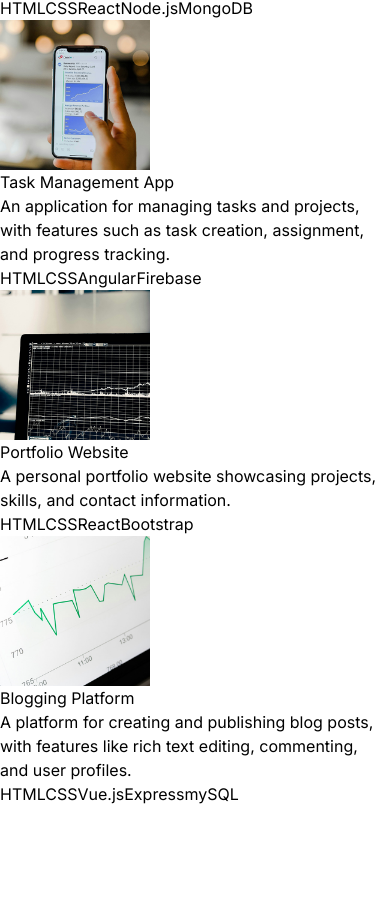
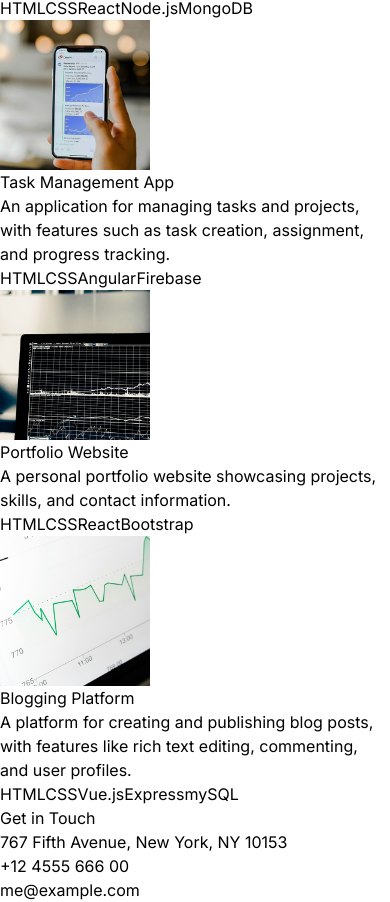
Before and after one commit to esslmmm/react-portfolio, a React (Vite) app: page / in a window 390 px wide. Shown: the part 2884-3786 px from the top of the page. Before the commit the page ends 3690 px from the top, so only its background shows below. Built offline with nearby package versions, Linux system fonts and the light colour scheme.

Commit message:
Add Contact Section
💄feat(Contact Section): address, phoneNo, email

```diff
--- a/src/App.jsx
+++ b/src/App.jsx
@@ -5,6 +5,7 @@ import About from "./component/About"
 import Techologies from "./component/Techologies"
 import Experience from "./component/Experience"
 import Project from "./component/Project"
+import Contact from "./component/Contact"
 
 const App = () => {
   return (
@@ -19,6 +20,7 @@ const App = () => {
       <Techologies/>
       <Experience/>
       <Project/>
+      <Contact/>
       </div>
     </div>
 
--- /dev/null
+++ b/src/component/Contact.jsx
@@ -0,0 +1,17 @@
+import { CONTACT } from "../constants"
+
+const Contact = () => {
+  return (
+    <div className="border-b border-neutral-900 pb-20">
+        <h2 className="my-10 text-center text-4xl">Get in Touch</h2>
+        <div className=" text-center tracking-tighter">
+            <p className="my-4">{CONTACT.address}</p>
+            <p className="my-4">{CONTACT.phoneNo}</p>
+            <a href="#" className="border-b"></a>
+            {CONTACT.email}
+        </div>
+    </div>
+  )
+}
+
+export default Contact
--- a/src/component/Hero.jsx
+++ b/src/component/Hero.jsx
@@ -9,7 +9,7 @@ const Hero = () => {
             <div className=" w-full lg:w-1/2">
               <div className="flex flex-col items-center lg:items-start">
                 <h1 className="pb-16 text-6xl font-thin tracking-tight lg:mt-16 lg:text-8xl">Ekkarat Singkhala</h1>
-                <span className="bg-gradient-to-r from-pink-300 via-slate-500 to-purple-500 bg-clip-text text-4xl tracking-light text-transparent">Full Stack Developer</span>
+                <span className="bg-gradient-to-r from-pink-300 via-slate-500 to-purple-500 bg-clip-text text-3xl tracking-light text-transparent">Full Stack Developer</span>
                 <p className="my-2 max-w-xl py-6 font-light tracking-tighter">
                   {HERO_CONTENT}
                 </p>
```
